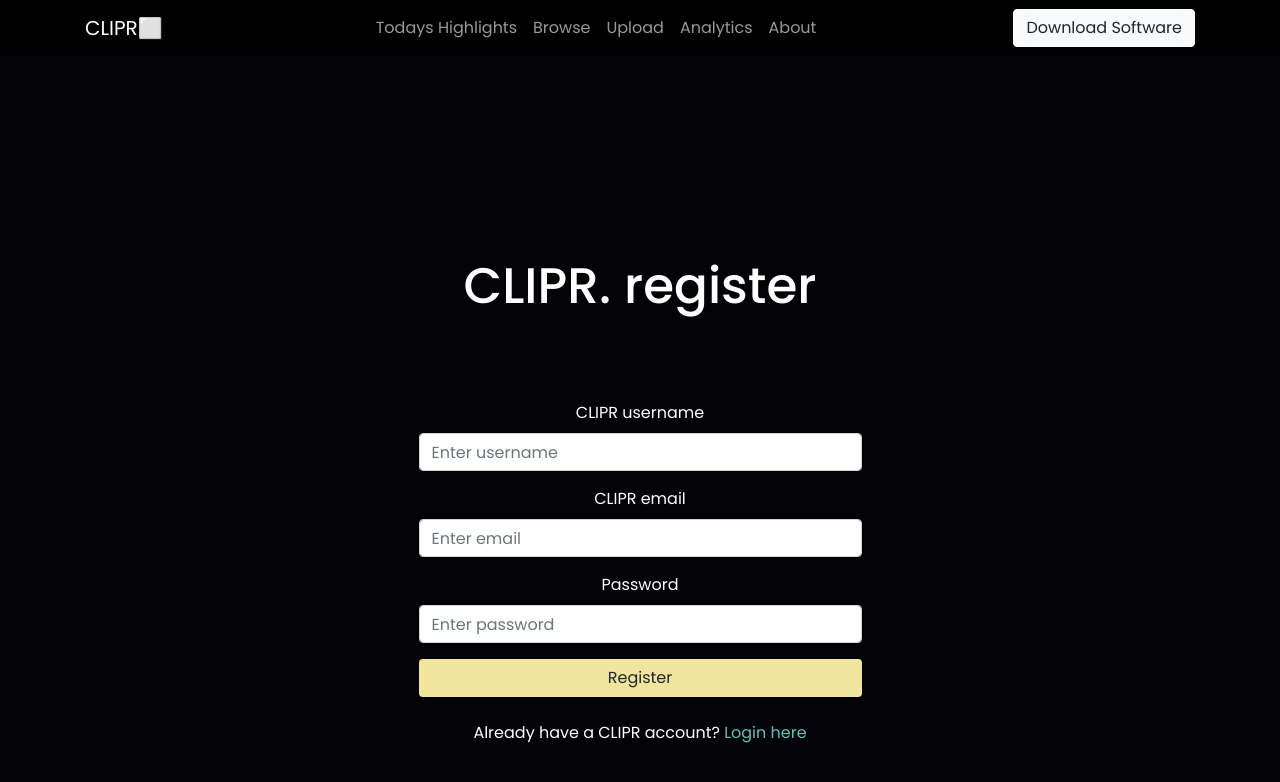
After one commit to x00174641/sonar-cloud, a Flask app: page /signup in a window 1280 px wide. The commit adds this page. Shown: the top 782 px of the page. Run offline with Flask 3, Linux system fonts and the light colour scheme; some libraries are stand-ins or nearby versions.

Commit message:
Added user authentication using AWS cognito

```diff
--- a/webapp/__init__.py
+++ b/webapp/__init__.py
@@ -1,3 +1,6 @@
+import secrets
 from flask import Flask
 app = Flask("webapp")
 from webapp.controllers import *
+secret_key = secrets.token_hex(16)
+app.secret_key = secret_key
--- a/webapp/controllers/controller.py
+++ b/webapp/controllers/controller.py
@@ -1,6 +1,73 @@
+import boto3
+import os
+import hmac
+import hashlib
+import base64
+from botocore.exceptions import ClientError
 from webapp import app
-from flask import render_template
+from flask import render_template, request, flash, redirect, url_for , session
+from webapp.models.models import create_user
 
+client_id = os.getenv('COGNITO_APP_CLIENT_ID')
+client_secret = os.getenv('COGNITO_APP_CLIENT_SECRET')
+client = boto3.client('cognito-idp', "us-east-1")
+
+# Routes
 @app.route('/')
 def index():
+    username = session.get('username')
+    if username:
+        return render_template('index.html', username=username)
     return render_template('index.html')
+
+@app.route('/signup', methods=['GET', 'POST'])
+def signup():
+    if request.method == 'POST':
+        username = request.form['username']
+        email = request.form['email']
+        password = request.form['password']
+        if create_user(username, email, password):
+            flash('Account created successfully. Please check your email for confirmation.', 'success')
+            return redirect(url_for('login'))
+        else:
+            flash('Account creation failed. Please try again.', 'error')
+    return render_template('signup.html')
+
+@app.route('/login', methods=['GET', 'POST'])
+def login():
+    username = session.get('username')
+    if username:
+        return redirect(url_for('index'))
+
+    if request.method == 'POST':
+        username = request.form['username']
+        password = request.form['password']
+        secret_hash = base64.b64encode(hmac.new(
+            bytes(client_secret, 'utf-8'),
+            bytes(username + client_id, 'utf-8'),
+            digestmod=hashlib.sha256).digest()).decode()
+        try:
+            response = client.initiate_auth(
+                AuthFlow='USER_PASSWORD_AUTH',
+                AuthParameters={
+                    'USERNAME': username,
+                    'PASSWORD': password,
+                    'SECRET_HASH': secret_hash
+                },
+                ClientId=client_id
+            )
+
+            session['access_token'] = response['AuthenticationResult']['AccessToken']
+            if 'AccessToken' in response['AuthenticationResult']:
+                session['access_token'] = response['AuthenticationResult']['AccessToken']
+                session['username'] = username
+                return redirect(url_for('index'))
+
+        except ClientError as e:
+            error_code = e.response['Error']['Code']
+            if error_code == 'UserNotConfirmedException':
+                flash('Your account is not confirmed. Please check your email for the confirmation link.', 'error')
+            else:
+                flash('Login failed. Please check your username and password.', 'error')
+                print(f"Error: {e}")
+    return render_template('login.html')
--- a/webapp/static/css/styles.css
+++ b/webapp/static/css/styles.css
@@ -1,5 +1,5 @@
 body {
-    background-color: #030203;
+    background-color: #030207;
     font-family: 'Poppins', sans-serif;
     color: #fff;
 }
@@ -21,7 +21,12 @@ a:hover {
 .sub-text {
     color:#999999;
 }
-
+.text-green {
+    color: #61c2b6;
+}
+.text-yellow {
+    color: #f1e59e;
+}
 /* Containers */
 .main-container {
     margin: 0 auto;
@@ -67,3 +72,17 @@ a:hover {
     border-right: .10em solid white;
     animation: typing 2s steps(28) forwards, blink-caret 1s step-end infinite;
 }
+
+/* Backgrounds */
+.card-background {
+    background-color: #030207;
+}
+
+/* Buttons */
+.register-button {
+    background-color: #f1e59e;
+}
+
+.login-button {
+    background-color: #61c2b6;
+}
--- /dev/null
+++ b/webapp/templates/signup.html
@@ -0,0 +1,67 @@
+<!DOCTYPE html>
+<html lang="en">
+<head>
+    <meta charset="UTF-8">
+    <meta http-equiv="X-UA-Compatible" content="IE=edge">
+    <meta name="viewport" content="width=device-width, initial-scale=1.0">
+    <link rel="preconnect" href="https://fonts.googleapis.com">
+    <link rel="preconnect" href="https://fonts.gstatic.com" crossorigin>
+    <link href="https://fonts.googleapis.com/css?family=Poppins:300,400,500,600,700" rel="stylesheet">
+    <link rel="stylesheet" href="https://maxcdn.bootstrapcdn.com/bootstrap/4.5.2/css/bootstrap.min.css">
+    <link rel= "stylesheet" type= "text/css" href= "{{ url_for('static',filename='/css/styles.css') }}">
+
+    <title>CLIPR. register</title>
+</head>
+<body>
+    <nav class="navbar navbar-expand-lg navbar-colour">
+        <div class="container">
+          <a class="navbar-brand" href="/">CLIPR⬜</a>
+          <div class="collapse navbar-collapse" id="navbarNavAltMarkup">
+            <div class="navbar-nav mx-auto">
+              <a class="nav-item nav-link nav-link-text" href="#">Todays Highlights</a>
+              <a class="nav-item nav-link nav-link-text" href="#">Browse</a>
+              <a class="nav-item nav-link nav-link-text" href="#">Upload</a>
+              <a class="nav-item nav-link nav-link-text" href="#">Analytics</a>
+              <a class="nav-item nav-link nav-link-text" href="#">About</a>
+            </div>
+          </div>
+          <button class="btn btn btn-light my-2 my-sm-0">Download Software</button>
+        </div>
+      </nav>
+    <div class="main-container">
+    <h1 class="main-title text-center mb-3">CLIPR. register</h1>
+    {% with messages = get_flashed_messages() %}
+    {% if messages %}
+        <ul>
+            {% for message in messages %}
+                <li>{{ message }}</li>
+            {% endfor %}
+        </ul>
+    {% endif %}
+    {% endwith %}
+        <div class="row justify-content-center">
+            <div class="col-md-6">
+                <div class="card mt-5 card-background">
+                    <div class="card-body">
+                        <form method="POST">
+                            <div class="form-group">
+                                <label for="username">CLIPR username</label>
+                                <input type="text" class="form-control" id="username" name="username" required placeholder="Enter username">
+                            </div>
+                            <div class="form-group">
+                                <label for="email">CLIPR email</label>
+                                <input type="email" class="form-control" id="email" name="email" required placeholder="Enter email">
+                            </div>
+                            <div class="form-group">
+                                <label for="password">Password</label>
+                                <input type="password" class="form-control" id="password" name="password" required placeholder="Enter password">
+                            </div>
+                            <button type="submit" class="btn register-button btn-block">Register</button>
+                            <p class="mt-4">Already have a CLIPR account? <a class="text-green" href="/login">Login here</a></p>
+                        </form>
+                    </div>
+                </div>
+            </div>
+        </div>
+</body>
+</html>
```
Also changed, not shown: webapp/models/models.py (added, +38 -0 lines), webapp/templates/index.html (+8 -2 lines), webapp/templates/login.html (added, +63 -0 lines), 1 other file.
